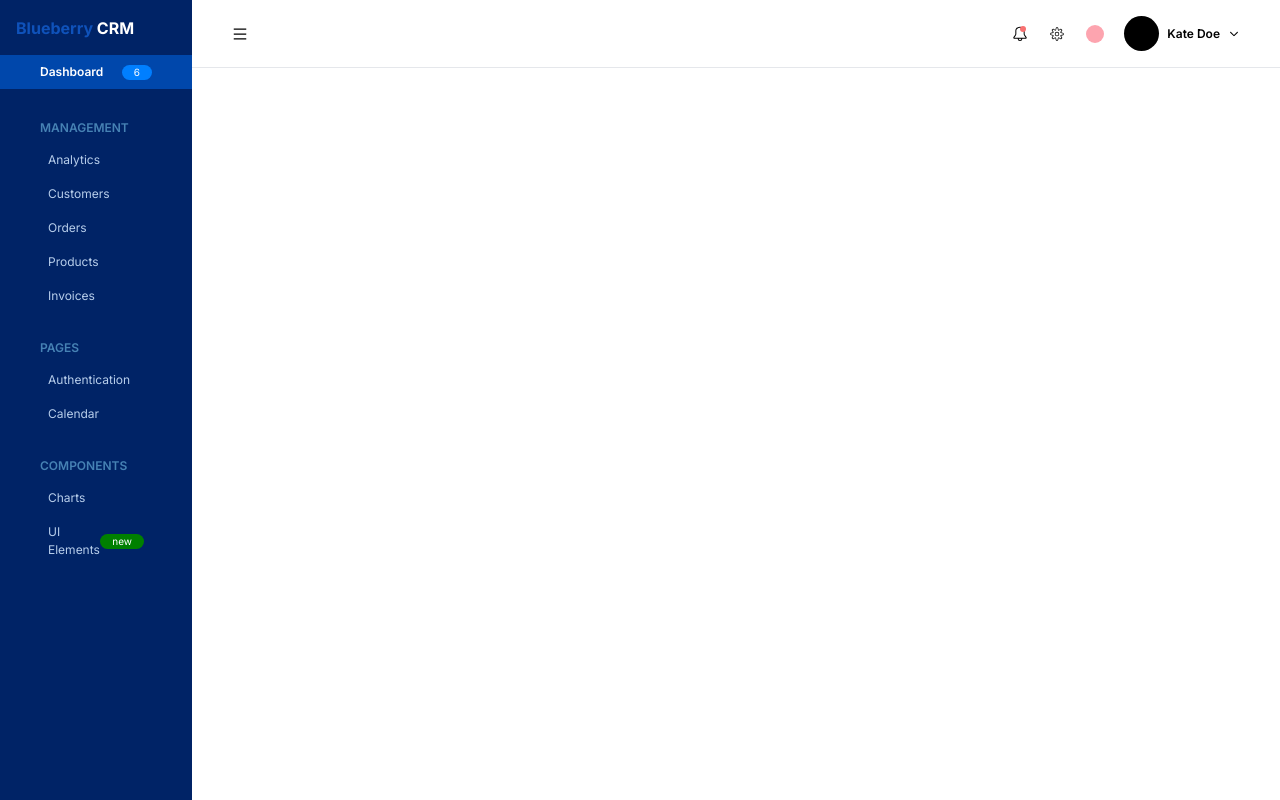
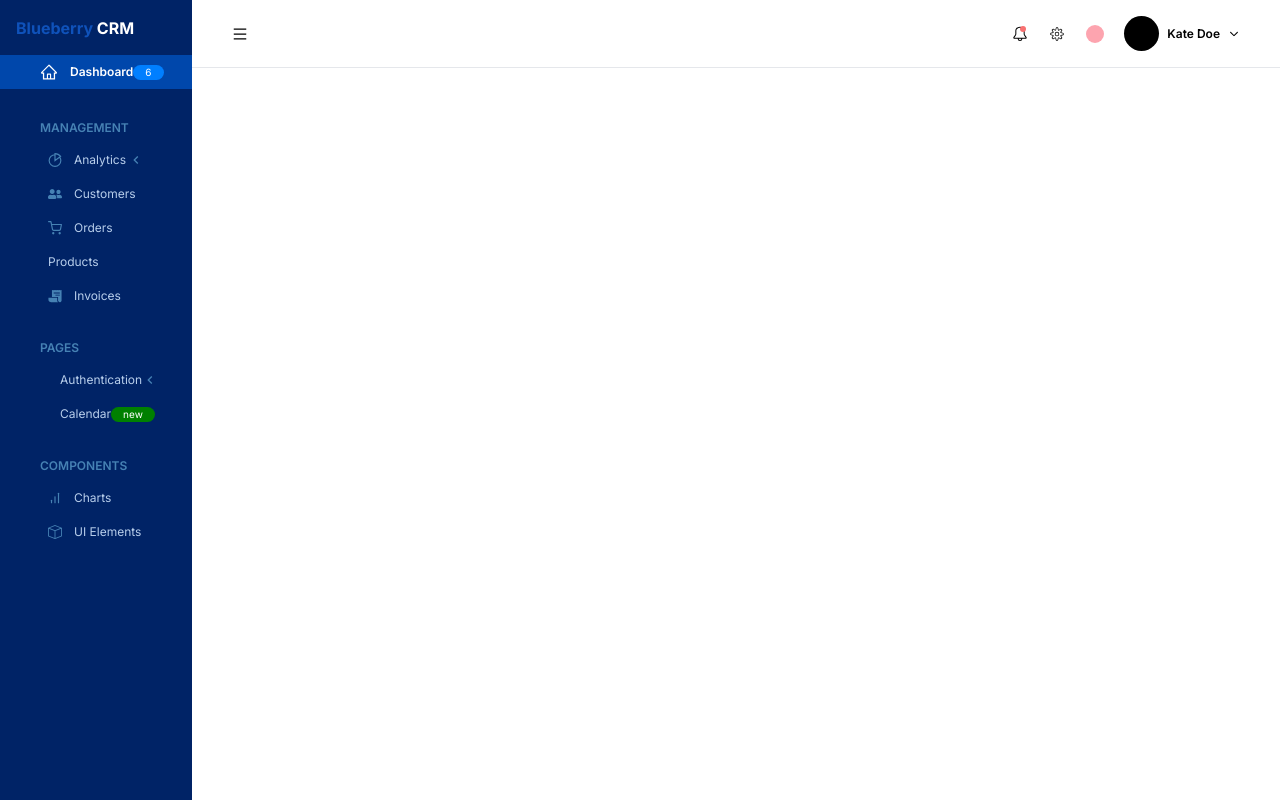
Before and after one commit to Josh-la-posh/blueberry_crm_dashboard, a Next.js app: page / in a window 1280 px wide. Built offline with nearby package versions, Linux system fonts and the light colour scheme.

Commit message:
sidebar icons added

```diff
--- a/app/components/sidebar/Sidebar.jsx
+++ b/app/components/sidebar/Sidebar.jsx
@@ -1,4 +1,12 @@
 import React from 'react'
+import { AiOutlineHome } from 'react-icons/ai';
+import { GrAnalytics } from "react-icons/gr";
+import { FaUserFriends } from "react-icons/fa";
+import { FiBarChart, FiShoppingCart } from "react-icons/fi";
+import { MdKeyboardArrowLeft } from "react-icons/md";
+import { BiLock } from "react-icons/bi";
+import { BsBox, BsCalendar4Range } from "react-icons/bs";
+import { IoReceiptSharp } from "react-icons/io5";
 
 function Sidebar() {
   return (
@@ -18,25 +26,30 @@ function Sidebar() {
         <div
             className='text-white bg-[#0047AB] mt-[15px] mb-[30px] flex items-center gap-3 w-full py-2 lg:px-10 md:px-4 px-3 cursor-pointer'
         >
+            <div className="font-semibold">
+                <AiOutlineHome size={18} fill='white'/>
+            </div>
             <div className="flex items-center justify-between flex-1">
                 <div className="text-white font-semibold text-[12px]">Dashboard</div>
                 <div className="text-white rounded-full bg-[#007FFF] md:px-3 px-2 md:text-[10px] text-[8px]">6</div>
             </div>
         </div>
-
         <div className='mb-[30px] lg:px-10 md:px-4 px-3'>
             <div className='mb-[10px] text-[#4682B4] font-semibold text-[12px]'>MANAGEMENT</div>
             <div className="flex flex-col gap-2">
                 <div className="flex items-center gap-3 cursor-pointer hover:bg-[#1034A6] py-1 px-2 transition">
-
-                    <div className='text-[#B7CEEB] text-[12px]'>Analytics</div>
+                    <GrAnalytics size={14} color='#4682B4'/>
+                    <div className="flex items-center justify-between flex-1">
+                        <div className='text-[#B7CEEB] text-[12px]'>Analytics</div>
+                        <MdKeyboardArrowLeft size={16} color='#4682B4'/>
+                    </div>
                 </div>
                 <div className="flex items-center gap-3 cursor-pointer hover:bg-[#1034A6] py-1 px-2 transition">
-
+                    <FaUserFriends size={14} color='#4682B4' />
                     <div className='text-[#B7CEEB] text-[12px]'>Customers</div>
                 </div>
                 <div className="flex items-center gap-3 cursor-pointer hover:bg-[#1034A6] py-1 px-2 transition">
-
+                    <FiShoppingCart size={14} color='#4682B4' />
                     <div className='text-[#B7CEEB] text-[12px]'>Orders</div>
                 </div>
                 <div className="flex items-center gap-3 cursor-pointer hover:bg-[#1034A6] py-1 px-2 transition">
@@ -44,7 +57,7 @@ function Sidebar() {
                     <div className='text-[#B7CEEB] text-[12px]'>Products</div>
                 </div>
                 <div className="flex items-center gap-3 cursor-pointer hover:bg-[#1034A6] py-1 px-2 transition">
-
+                    <IoReceiptSharp size={14} color='#4682B4'/>
                     <div className='text-[#B7CEEB] text-[12px]'>Invoices</div>
                 </div>
 
@@ -52,15 +65,21 @@ function Sidebar() {
         </div>
 
         <div className='mb-[30px] lg:px-10 md:px-4 px-3'>
-        <div className='mb-[10px] text-[#4682B4] font-semibold text-[12px]'>PAGES</div>
+            <div className='mb-[10px] text-[#4682B4] font-semibold text-[12px]'>PAGES</div>
             <div className="flex flex-col gap-2">
                 <div className="flex items-center gap-3 cursor-pointer hover:bg-[#1034A6] py-1 px-2 transition">
-
-                    <div className='text-[#B7CEEB] text-[12px]'>Authentication</div>
+                    <BiLock size={14} color='#4682B4'/>
+                    <div className="flex items-center justify-between flex-1">
+                        <div className='text-[#B7CEEB] text-[12px]'>Authentication</div>
+                        <MdKeyboardArrowLeft size={16} color='#4682B4'/>
+                    </div>
                 </div>
                 <div className="flex items-center gap-3 cursor-pointer hover:bg-[#1034A6] py-1 px-2 transition">
-
-                    <div className='text-[#B7CEEB] text-[12px]'>Calendar</div>
+                    <BsCalendar4Range size={14} color='#4682B4' />
+                    <div className="flex items-center justify-between flex-1">
+                        <div className='text-[#B7CEEB] text-[12px]'>Calendar</div>
+                        <div className="text-white rounded-full bg-[green] md:px-3 px-2 md:text-[10px] text-[8px]">new</div>
+                    </div>
                 </div>
 
             </div>
@@ -70,14 +89,13 @@ function Sidebar() {
         <div className='mb-[10px] text-[#4682B4] font-semibold text-[12px]'>COMPONENTS</div>
             <div className="flex flex-col gap-2">
                 <div className="flex items-center gap-3 cursor-pointer hover:bg-[#1034A6] py-1 px-2 transition">
-
+                    <FiBarChart size={14} color='#4682B4' />
                     <div className='text-[#B7CEEB] text-[12px]'>Charts</div>
                 </div>
                 <div className="flex items-center gap-3 cursor-pointer hover:bg-[#1034A6] py-1 px-2 transition">
-
+                    <BsBox size={14} color='#4682B4' />
                     <div className="flex items-center justify-between flex-1">
-                    <div className='text-[#B7CEEB] text-[12px]'>UI Elements</div>
-                        <div className="text-white rounded-full bg-[green] md:px-3 px-2 md:text-[10px] text-[8px]">new</div>
+                        <div className='text-[#B7CEEB] text-[12px]'>UI Elements</div>
                     </div>
                 </div>
 
```
